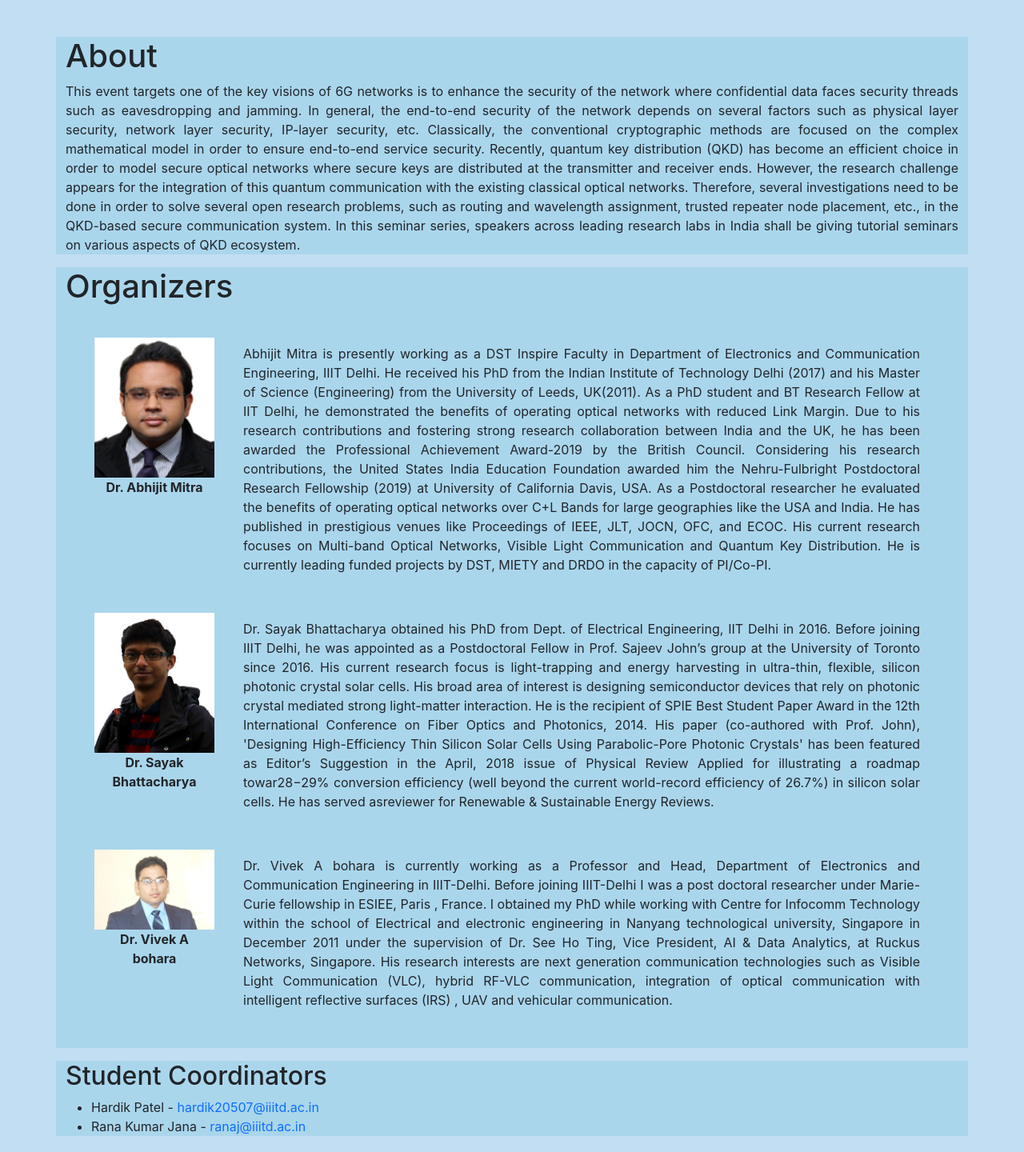
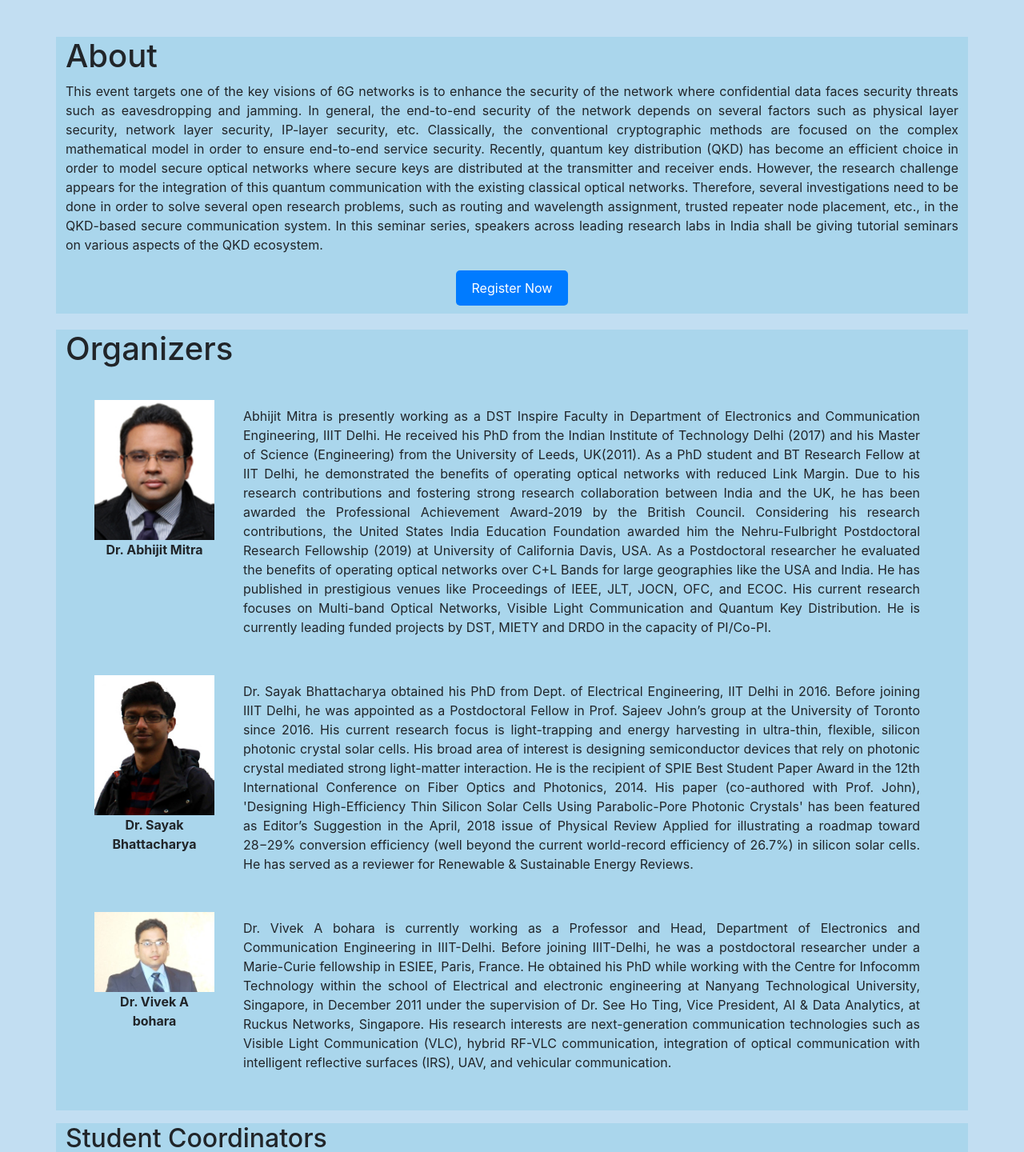
Before and after one commit to HARDIK-TSH1392/QuantumSeminar, a React (Create React App) app: page / in a window 1280 px wide. Shown: the part 450-1890 px from the top of the page at 80% size. Built offline with nearby package versions, Linux system fonts and the light colour scheme.

Commit message:
Added registration form

```diff
--- a/public/index.html
+++ b/public/index.html
@@ -7,8 +7,7 @@
     <meta name="theme-color" content="#000000" />
     <meta
       name="description"
-      content="TextUtils is a word counter and a character counting utility which to manipulate your text in the way ou want.
-      You can remove extra spaces, copy the manupulated text as well as convert your text from Uppercase to lowercase and lowercase to Uppercase"
+      content="IIIT Delhi's very first Quantum Seminar which focuses on Quantum Communication and Networks. We have a number of great speakers from the industry and research aligned to share their valuable knowledge"
     />
     <link rel="apple-touch-icon" href="%PUBLIC_URL%/favicon-16x16.png" />
     <link rel="manifest" href="%PUBLIC_URL%/manifest.json" />
--- a/src/components/About.js
+++ b/src/components/About.js
@@ -1,42 +1,49 @@
-import React from 'react'
-import Speaker from './Speaker'
-import image1 from '../profImage/abhijit.jpg'
-import image2 from '../profImage/sayakbhatt.jpg'
-import image3 from '../profImage/vivek.jpeg'
+import React from 'react';
+import Speaker from './Speaker';
+import image1 from '../profImage/abhijit.jpg';
+import image2 from '../profImage/sayakbhatt.jpg';
+import image3 from '../profImage/vivek.jpeg';
 
 const About = () => {
-  const org1 = "Dr. Abhijit Mitra"
-  const org2 = "Dr. Sayak Bhattacharya"
-  const org3 = "Dr. Vivek A bohara"
+  const org1 = "Dr. Abhijit Mitra";
+  const org2 = "Dr. Sayak Bhattacharya";
+  const org3 = "Dr. Vivek A bohara";
 
-  const org1_bio = "Abhijit Mitra is presently working as a DST Inspire Faculty in Department of Electronics and Communication Engineering, IIIT Delhi. He received his PhD from the Indian Institute of Technology Delhi (2017) and his Master of Science (Engineering) from the University of Leeds, UK(2011). As a PhD student and BT Research Fellow at IIT Delhi, he demonstrated the benefits of operating optical networks with reduced Link Margin. Due to his research contributions and fostering strong research collaboration between India and the UK, he has been awarded the Professional Achievement Award-2019 by the British Council. Considering his research contributions, the United States India Education Foundation awarded him the Nehru-Fulbright Postdoctoral Research Fellowship (2019) at University of California Davis, USA. As a Postdoctoral researcher he evaluated the benefits of operating optical networks over C+L Bands for large geographies like the USA and India. He has published in prestigious venues like Proceedings of IEEE, JLT, JOCN, OFC, and ECOC. His current research focuses on Multi-band Optical Networks, Visible Light Communication and Quantum Key Distribution. He is currently leading funded projects by DST, MIETY and DRDO in the capacity of PI/Co-PI."
+  const org1_bio = "Abhijit Mitra is presently working as a DST Inspire Faculty in Department of Electronics and Communication Engineering, IIIT Delhi. He received his PhD from the Indian Institute of Technology Delhi (2017) and his Master of Science (Engineering) from the University of Leeds, UK(2011). As a PhD student and BT Research Fellow at IIT Delhi, he demonstrated the benefits of operating optical networks with reduced Link Margin. Due to his research contributions and fostering strong research collaboration between India and the UK, he has been awarded the Professional Achievement Award-2019 by the British Council. Considering his research contributions, the United States India Education Foundation awarded him the Nehru-Fulbright Postdoctoral Research Fellowship (2019) at University of California Davis, USA. As a Postdoctoral researcher he evaluated the benefits of operating optical networks over C+L Bands for large geographies like the USA and India. He has published in prestigious venues like Proceedings of IEEE, JLT, JOCN, OFC, and ECOC. His current research focuses on Multi-band Optical Networks, Visible Light Communication and Quantum Key Distribution. He is currently leading funded projects by DST, MIETY and DRDO in the capacity of PI/Co-PI.";
 
-  const org2_bio = "Dr. Sayak Bhattacharya obtained his PhD from Dept. of Electrical Engineering, IIT Delhi in 2016. Before joining IIIT Delhi, he was appointed as a Postdoctoral Fellow in Prof. Sajeev John’s group at the University of Toronto since 2016. His current research focus is light-trapping and energy harvesting in ultra-thin, flexible, silicon photonic crystal solar cells. His broad area of interest is designing semiconductor devices that rely on photonic crystal mediated strong light-matter interaction. He is the recipient of SPIE Best Student Paper Award in the 12th International Conference on Fiber Optics and Photonics, 2014. His paper (co-authored with Prof. John), 'Designing High-Efficiency Thin Silicon Solar Cells Using Parabolic-Pore Photonic Crystals' has been featured as Editor’s Suggestion in the April, 2018 issue of Physical Review Applied for illustrating a roadmap towar28−29% conversion efficiency (well beyond the current world-record efficiency of 26.7%) in silicon solar cells. He has served asreviewer for Renewable & Sustainable Energy Reviews."
+  const org2_bio = "Dr. Sayak Bhattacharya obtained his PhD from Dept. of Electrical Engineering, IIT Delhi in 2016. Before joining IIIT Delhi, he was appointed as a Postdoctoral Fellow in Prof. Sajeev John’s group at the University of Toronto since 2016. His current research focus is light-trapping and energy harvesting in ultra-thin, flexible, silicon photonic crystal solar cells. His broad area of interest is designing semiconductor devices that rely on photonic crystal mediated strong light-matter interaction. He is the recipient of SPIE Best Student Paper Award in the 12th International Conference on Fiber Optics and Photonics, 2014. His paper (co-authored with Prof. John), 'Designing High-Efficiency Thin Silicon Solar Cells Using Parabolic-Pore Photonic Crystals' has been featured as Editor’s Suggestion in the April, 2018 issue of Physical Review Applied for illustrating a roadmap toward 28−29% conversion efficiency (well beyond the current world-record efficiency of 26.7%) in silicon solar cells. He has served as a reviewer for Renewable & Sustainable Energy Reviews.";
 
-  const org3_bio = "Dr. Vivek A bohara is currently working as a Professor and Head, Department of Electronics and Communication Engineering in IIIT-Delhi. Before joining IIIT-Delhi I was a post doctoral researcher under Marie-Curie fellowship in ESIEE, Paris , France.  I obtained my PhD while working with Centre for Infocomm Technology within the school of Electrical and electronic engineering in Nanyang technological university, Singapore in December 2011 under the supervision of Dr. See Ho Ting, Vice President, AI & Data Analytics, at Ruckus Networks, Singapore. His research interests are next generation communication technologies such as Visible Light Communication (VLC),  hybrid RF-VLC communication, integration of optical communication with intelligent reflective surfaces (IRS) , UAV and vehicular communication. "
+  const org3_bio = "Dr. Vivek A bohara is currently working as a Professor and Head, Department of Electronics and Communication Engineering in IIIT-Delhi. Before joining IIIT-Delhi, he was a postdoctoral researcher under a Marie-Curie fellowship in ESIEE, Paris, France. He obtained his PhD while working with the Centre for Infocomm Technology within the school of Electrical and electronic engineering at Nanyang Technological University, Singapore, in December 2011 under the supervision of Dr. See Ho Ting, Vice President, AI & Data Analytics, at Ruckus Networks, Singapore. His research interests are next-generation communication technologies such as Visible Light Communication (VLC), hybrid RF-VLC communication, integration of optical communication with intelligent reflective surfaces (IRS), UAV, and vehicular communication.";
 
   return (
-    <div id='about' className='display-flex' >
+    <div id="about" className="display-flex">
       <div className="container d-flex flex-row" style={{ backgroundColor: '#aad6ec' }}>
         <h1>About</h1>
       </div>
-      <div className="container " style={{ backgroundColor: '#aad6ec' }}>
-        <p align='justify'>
-          This event targets one of the key visions of 6G networks is to enhance the security of the network where confidential data faces security threads such as eavesdropping and jamming. In general, the end-to-end security of the network depends on several factors such as physical layer security, network layer security, IP-layer security, etc. Classically, the conventional cryptographic methods are focused on the complex mathematical model in order to ensure end-to-end service security. Recently, quantum key distribution (QKD) has become an efficient choice in order to model secure optical networks where secure keys are distributed at the transmitter and receiver ends. However, the research challenge appears for the integration of this quantum communication with the existing classical optical networks. Therefore, several investigations need to be done in order to solve several open research problems, such as routing and wavelength assignment, trusted repeater node placement, etc., in the QKD-based secure communication system. In this seminar series, speakers across leading research labs in India shall be giving tutorial seminars on various aspects of QKD ecosystem.
+      <div className="container" style={{ backgroundColor: '#aad6ec' }}>
+        <p align="justify">
+          This event targets one of the key visions of 6G networks is to enhance the security of the network where confidential data faces security threats such as eavesdropping and jamming. In general, the end-to-end security of the network depends on several factors such as physical layer security, network layer security, IP-layer security, etc. Classically, the conventional cryptographic methods are focused on the complex mathematical model in order to ensure end-to-end service security. Recently, quantum key distribution (QKD) has become an efficient choice in order to model secure optical networks where secure keys are distributed at the transmitter and receiver ends. However, the research challenge appears for the integration of this quantum communication with the existing classical optical networks. Therefore, several investigations need to be done in order to solve several open research problems, such as routing and wavelength assignment, trusted repeater node placement, etc., in the QKD-based secure communication system. In this seminar series, speakers across leading research labs in India shall be giving tutorial seminars on various aspects of the QKD ecosystem.
         </p>
+        <div style={{ textAlign: 'center', margin: '20px 0' }}>
+          <a href="https://docs.google.com/forms/d/178NxzKpi70QYRMNPDbK-JrGZVt1ztK5wms4OnYB7lT0/edit?usp=sharing_eip_m&ts=653f3a7e" target="_blank" rel="noopener noreferrer">
+            <button style={{ backgroundColor: '#007bff', color: 'white', padding: '10px 20px', border: 'none', borderRadius: '5px', cursor: 'pointer', marginBottom: '10px' }}>
+              Register Now
+            </button>
+          </a>
+        </div>
       </div>
       <div className="container d-flex flex-row" style={{ backgroundColor: '#aad6ec' }}>
         <h1>Organizers</h1>
       </div>
-      <div className="container " style={{ backgroundColor: '#aad6ec' }}>
-      <div className="container py-3" style={{ backgroundColor: '#aad6ec' }}>
-      <Speaker name={org1} bio={org1_bio} image={image1} />
-      <Speaker name={org2} bio={org2_bio} image={image2} />
-      <Speaker name={org3} bio={org3_bio} image={image3} />
-      </div>
+      <div className="container" style={{ backgroundColor: '#aad6ec' }}>
+        <div className="container py-3" style={{ backgroundColor: '#aad6ec' }}>
+          <Speaker name={org1} bio={org1_bio} image={image1} />
+          <Speaker name={org2} bio={org2_bio} image={image2} />
+          <Speaker name={org3} bio={org3_bio} image={image3} />
+        </div>
       </div>
     </div>
-  )
-}
+  );
+};
 
-export default About
+export default About;
```
Also changed, not shown: src/components/nothing.js (added, +43 -0 lines).
